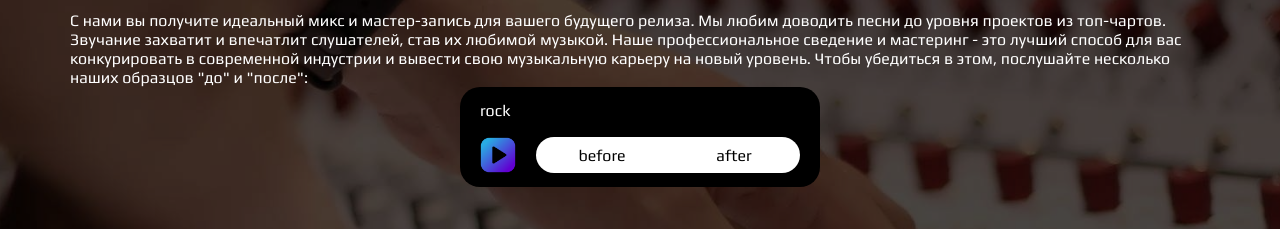
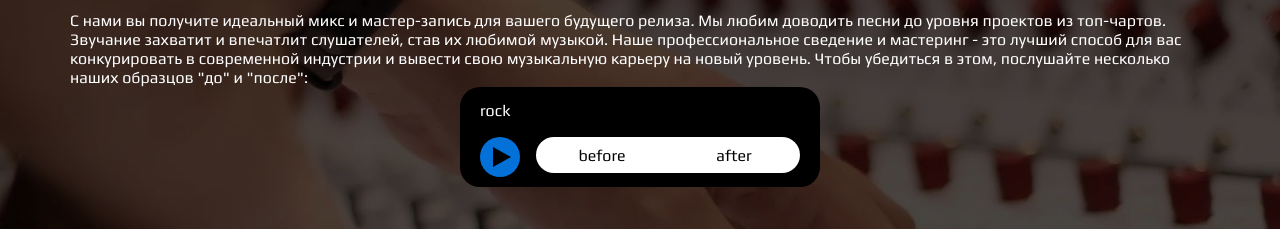
Before and after one commit to grachev21/MasMix, a React (Create React App) app: page / in a window 1280 px wide. Shown: the part 1640-1869 px from the top of the page. Built offline with nearby package versions, Linux system fonts and the light colour scheme; no server answers; the HTML template or start-up script is replaced by a standard one.

Commit message:
create icon play stop

```diff
--- /dev/null
+++ b/src/components/button_play_stop/ButtonPlayStop.js
@@ -0,0 +1,12 @@
+import "./styles.css";
+
+
+const ButtonPlayStop = ({ play, stop }) => {
+  return (
+    <div className="ButtonPlayStop">
+      <div className="control-item stop"></div>
+    </div>
+  );
+}
+
+export default ButtonPlayStop;
--- /dev/null
+++ b/src/components/button_play_stop/styles.css
@@ -0,0 +1,18 @@
+.ButtonPlayStop {
+  position: relative;
+  display: flex;
+  align-items: center;
+  background-color: var(--button-color-1);
+  border-radius: 50%;
+  width: 40px;
+  height: 40px;
+  .stop {
+    position: absolute;
+    left: 13px;
+    border: 10px solid transparent;
+    border-left: 18px solid var(--background-color-1);
+  }
+  .play {
+    background-color: red;
+  }
+}
--- a/src/components/music_panel/MusicPanel.js
+++ b/src/components/music_panel/MusicPanel.js
@@ -1,21 +1,18 @@
-import { useState } from "react";
+import { useState, useEffect } from "react";
 import useSound from "use-sound";
 
 import "./styles.css";
-import playIcon from "../../media/icons/play_16786783.png";
+import ButtonPlayStop from "../button_play_stop/ButtonPlayStop";
 import track_before from "../../media/audio/before.mp3";
 import track_after from "../../media/audio/after.mp3";
 
 const MusicPanel = () => {
+  //const control_icons = playIcon;
   const [isSoundBefore, setIsSoundBefore] = useState("off");
   const [playBefore, { pause: pauseBefore, stop: stopBefore }] = useSound(track_before);
 
   const [isSoundAfter, setIsSoundAfter] = useState("off");
   const [playAfter, { pause: pauseAfter, stop: stopAfter }] = useSound(track_after);
-
-  console.log("********************************************************************************")
-  console.log(isSoundAfter, "after");
-  console.log(isSoundBefore, "before");
 
   const track_control = (props) => {
     if (props === "stop") {
@@ -55,21 +52,25 @@ const MusicPanel = () => {
     }
   };
 
+
+  useEffect(() => {
+    if (isSoundAfter === "on" || isSoundBefore === "on") {
+      //control_icons = stopIcon
+    } else {
+      //control_icons = playIcon
+    }
+  }, [isSoundBefore, isSoundAfter])
+
+
   return (
     <div className="MusicPanel">
       <div className="top-block">
         <div className="name">rock</div>
         <div className="progress-bpar"></div>
       </div>
-      <div className="bottom-block">
-        <img
-          className="icon-play"
-          key="1"
-          src={playIcon}
-          onClick={() => {
-            track_control("stop");
-          }}
-        />
+      <div className="bottom-block" >
+        <ButtonPlayStop onClick={() => { track_control("stop") }} />
+
         <div className="before-after">
           <p className="before" onClick={() => { track_control("before"); }}>before</p>
           <p className="after" onClick={() => { track_control("after"); }}>after</p>
```
